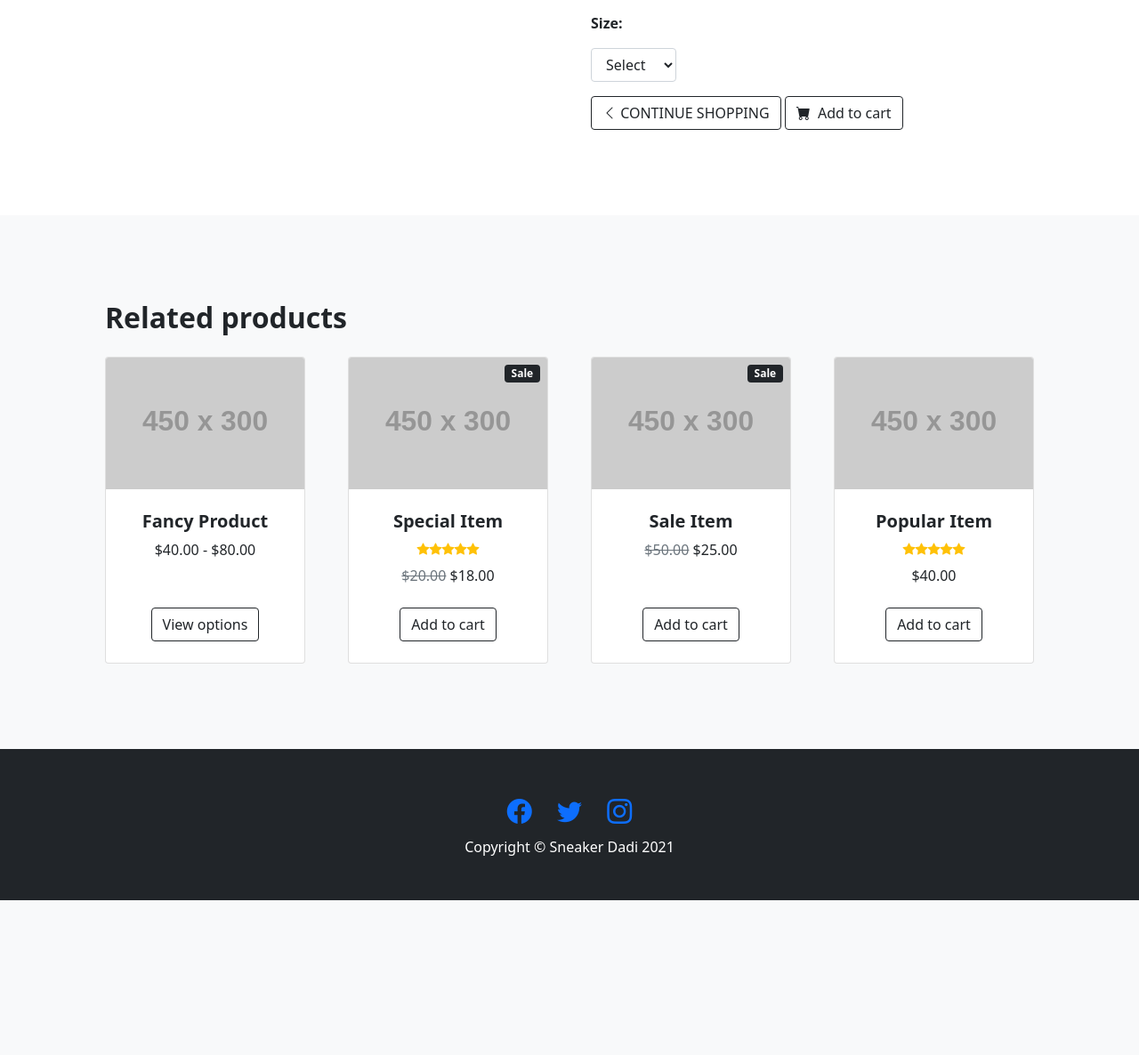
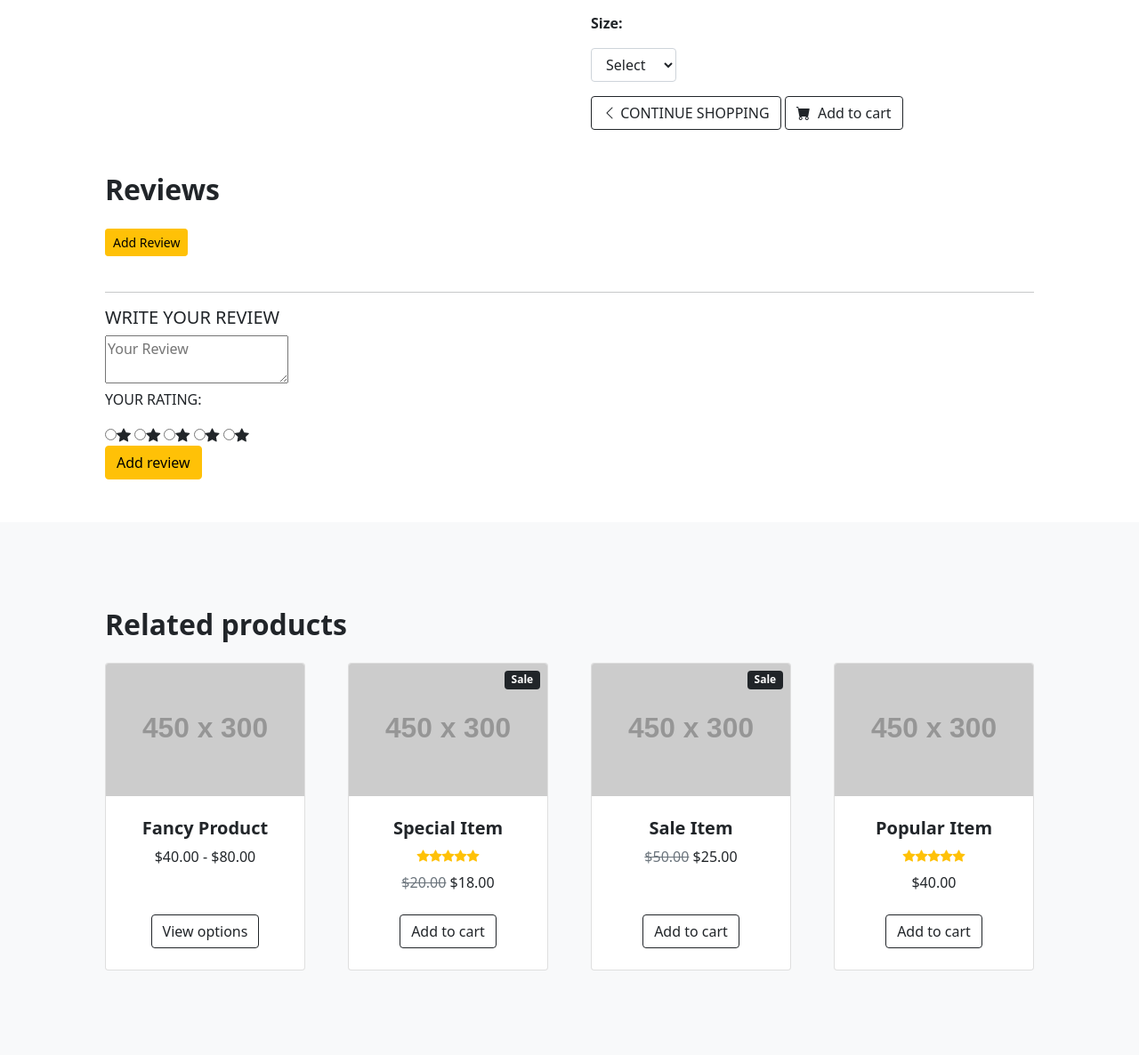
Before and after one commit to thirdelement/sneaker-dadi, a Django app: page /products/1/ in a window 1280 px wide. Shown: the part 754-1940 px from the top of the page at 89% size. Before the commit the page ends 1766 px from the top, so only its background shows below. Run offline with Django 3.2, Linux system fonts and the light colour scheme; the visitor is signed in with stand-in values (Sample User, id 1); data comes from the database, SQL or seed files in the repository; grey boxes labelled with a size stand in for pictures from a placeholder-image service; some libraries are stand-ins or nearby versions.

Commit message:
feat: Add urls, view, html and JS for Product Review form.

```diff
--- /dev/null
+++ b/products/static/products/js/product_review.js
@@ -0,0 +1,45 @@
+// Product Review Save
+// Credit: https://www.youtube.com/watch?v=7tyMyLCjKVg&list=PLgnySyq8qZmrxJvJbZC1eb7PD4bu0a-sB&index=31
+$("#addForm").submit(function(e){
+	$.ajax({
+		data:$(this).serialize(),
+		method:$(this).attr('method'),
+		url:$(this).attr('action'),
+		dataType:'json',
+		success:function(res){
+			if(res.bool==true){
+				$(".ajaxRes").html('Review has been added.');
+				$("#reset").trigger('click');
+				console.log("test")
+				//// Hide Button
+				//$(".reviewBtn").hide();
+				//// End
+
+				//// create data for review
+				//var _html='<blockquote class="blockquote text-right">';
+				//_html+='<small>'+res.data.review_text+'</small>';
+				//_html+='<footer class="blockquote-footer">'+res.data.user;
+				//_html+='<cite title="Source Title">';
+				//for(var i=1; i<=res.data.review_rating; i++){
+				//	_html+='<i class="fa fa-star text-warning"></i>';
+				//}
+				//_html+='</cite>';
+				//_html+='</footer>';
+				//_html+='</blockquote>';
+				//_html+='</hr>';
+
+				//$(".no-data").hide();
+
+				//// Prepend Data
+				//$(".review-list").prepend(_html);
+
+				//// Hide Modal
+				//$("#productReview").modal('hide');
+
+				//// AVg Rating
+				//$(".avg-rating").text(res.avg_reviews.avg_rating.toFixed(1))
+			}
+		}
+	});
+	e.preventDefault();
+});
--- a/products/templates/products/product_detail.html
+++ b/products/templates/products/product_detail.html
@@ -15,7 +15,7 @@
 
 {% block content %}
 <!-- Product section-->
-<section class="py-5">
+<section class="pt-5">
     <div class="container px-4 px-lg-5 my-5">
         <div class="row gx-4 gx-lg-5 align-items-center">
             <div class="col-md-6">
@@ -100,6 +100,79 @@
             </div>
             </form>
         </div>
+    </div>
+    </div>
+</section>
+<!-- Product Review section-->
+<!-- Credit: Code Artisan Lab - https://www.youtube.com/watch?v=7tyMyLCjKVg&list=PLgnySyq8qZmrxJvJbZC1eb7PD4bu0a-sB&index=31 -->
+<section>
+    <div class="container px-4 px-lg-5 my-5">
+        <h2 class="fw-bolder mb-4 review-heading">Reviews</h2>
+        {% if user.is_authenticated %}
+        <button type="button" class="btn btn-warning btn-sm mb-4" data-bs-toggle="modal"
+            data-bs-target="#productReview">Add Review</button>
+        {% endif %}
+        <!-- Product Review Modal -->
+        {% if user.is_authenticated %}
+        <div class="modal fade" id="productReview" tabindex="-1">
+            <div class="modal-dialog">
+                <div class="modal-content">
+                    <div class="modal-header">
+                        <h5 class="modal-title" id="productReviewLabel">Add Product Review</h5>
+                        <button type="button" class="btn-close" data-bs-dismiss="modal"></button>
+                    </div>
+                    <div class="modal-body">
+                        <form method="post" id="addForm" action="{% url 'save-review' product.id %}">
+                            {% csrf_token %}
+                            <table class="table">
+                                {{reviewForm.as_table}}
+                                <tr>
+                                    <td colspan="2">
+                                        <button type="submit"
+                                            class="btn btn-primary float-end ms-1 me-4">Submit</button>
+                                        <input type="reset" class="btn btn-dark float-end" value="Reset" id="reset" />
+                                    </td>
+                                </tr>
+                            </table>
+                            <p class="ajaxRes"></p>
+                        </form>
+                    </div>
+                </div>
+            </div>
+        </div>
+        {% endif %}
+        <!-- End Product Review Modal -->
+        <hr>
+        <div class="col-md-6">
+        </div>
+        <div class="col-md-6">
+            <h5 class="text-uppercase font-weight-bold">Write Your Review</h5>
+            <form class="review-form" method="GET" action="/review">
+                {% for product in products %}
+                <input type="hidden" name="prod_id" id="prod_id" value="{{prod.id}}" />
+                {% endfor %}
+                <div class="form-group">
+                    <textarea class="input" type="text" name="comment" placeholder="Your Review"></textarea>
+                </div>
+                <div class="form-group">
+                    <div class="input rating">
+                        <p class="text-uppercase font-weight-bold">Your Rating: </p>
+                        <div class="rating-wrapper">
+                            <input type="radio" id="star-5" name="rate" value="5" /><label for="star-5"
+                                class="bi bi-star-fill"></label>
+                            <input type="radio" id="star-4" name="rate" value="4" /><label for="star-4"
+                                class="bi bi-star-fill"></label>
+                            <input type="radio" id="star-3" name="rate" value="3" /><label for="star-3"
+                                class="bi bi-star-fill"></label>
+                            <input type="radio" id="star-2" name="rate" value="2" /><label for="star-2"
+                                class="bi bi-star-fill"></label>
+                            <input type="radio" id="star-1" name="rate" value="1" /><label for="star-1"
+                                class="bi bi-star-fill"></label>
+                        </div>
+                        <button type="submit" class="btn btn-warning">Add review</button>
+                    </div>
+                </div>
+            </form>
         </div>
     </div>
 </section>
@@ -212,3 +285,8 @@
     </div>
 </section>
 {% endblock %}
+
+{% block postloadjs %}
+{{ block.super }}
+<script src="{% static 'products/js/product_review.js' %}"></script>
+{% endblock %}
--- a/products/urls.py
+++ b/products/urls.py
@@ -4,6 +4,8 @@ from . import views
 urlpatterns = [
     path('', views.all_products, name='products'),
     path('<int:product_id>/', views.product_detail, name='product_detail'),
+    # path('review/<int:product_id>/', views.review_rate, name='review_product'),
+    path('save-review/<int:product_id>/', views.save_review, name='save-review'),
     path('add/', views.add_product, name='add_product'),
     path('edit/<int:product_id>/', views.edit_product, name='edit_product'),
     path('delete/<int:product_id>/', views.delete_product, name='delete_product'),
--- a/products/views.py
+++ b/products/views.py
@@ -1,10 +1,11 @@
 from django.shortcuts import render, redirect, reverse, get_object_or_404
+from django.http import JsonResponse
 from django.contrib import messages
 from django.contrib.auth.decorators import login_required
 from django.db.models.functions import Lower
 
-from .models import Product, Category
-from .forms import ProductForm
+from .models import Product, Category, ProductReview
+from .forms import ProductForm, ReviewAdd
 
 
 def all_products(request):
@@ -66,9 +67,11 @@ def product_detail(request, product_id):
     """" A view to show individual product details. """
 
     product = get_object_or_404(Product, pk=product_id)
+    reviewForm = ReviewAdd()
 
     context = {
         'product': product,
+        'reviewForm': reviewForm,
     }
 
     return render(request, 'products/product_detail.html', context)
@@ -112,6 +115,7 @@ def edit_product(request, product_id):
         form = ProductForm(request.POST, request.FILES, instance=product)
         if form.is_valid():
             form.save()
+            # Add extra_tags to identify message in toast_success.html
             messages.success(request, 'Successfully updated product!', extra_tags=' ')
             return redirect(reverse('product_detail', args=[product.id]))
         else:
@@ -141,3 +145,29 @@ def delete_product(request, product_id):
     product.delete()
     messages.success(request, 'Product deleted!')
     return redirect(reverse('products'))
+
+
+# Save Review
+# Credit: Code Artisan Lab - https://www.youtube.com/watch?v=7tyMyLCjKVg&list=PLgnySyq8qZmrxJvJbZC1eb7PD4bu0a-sB&index=31
+@login_required
+def save_review(request, product_id):
+    product = Product.objects.get(pk=product_id)
+    user = request.user
+    review = ProductReview.objects.create(
+        user=user,
+        product=product,
+        review_text=request.POST['review_text'],
+        review_rating=request.POST['review_rating'],
+        )
+    data = {
+        # 'user': user.username,
+        # 'review_text': request.POST['review_text'],
+        # 'review_rating': request.POST['review_rating']
+    }
+
+    # # Fetch avg rating for reviews
+    # avg_reviews = ProductReview.objects.filter(product=product).aggregate(avg_rating = Avg('review_rating'))
+    # # End
+
+    # return JsonResponse({'bool': True, 'data': data, 'avg_reviews': avg_reviews})
+    return JsonResponse({'bool': True, 'data': data})
```
Lines whose indentation alone changed are shown as unchanged.
